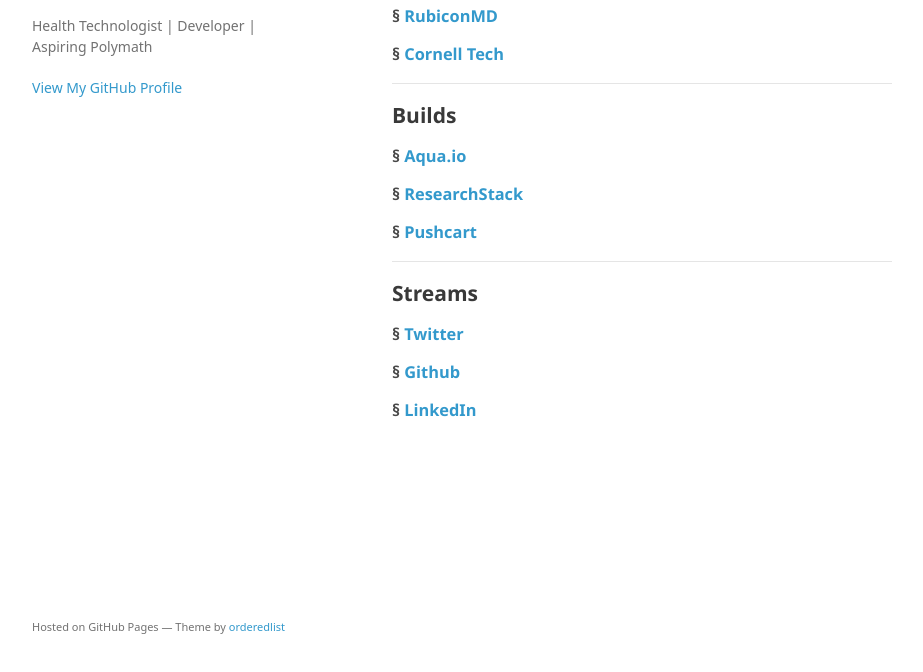
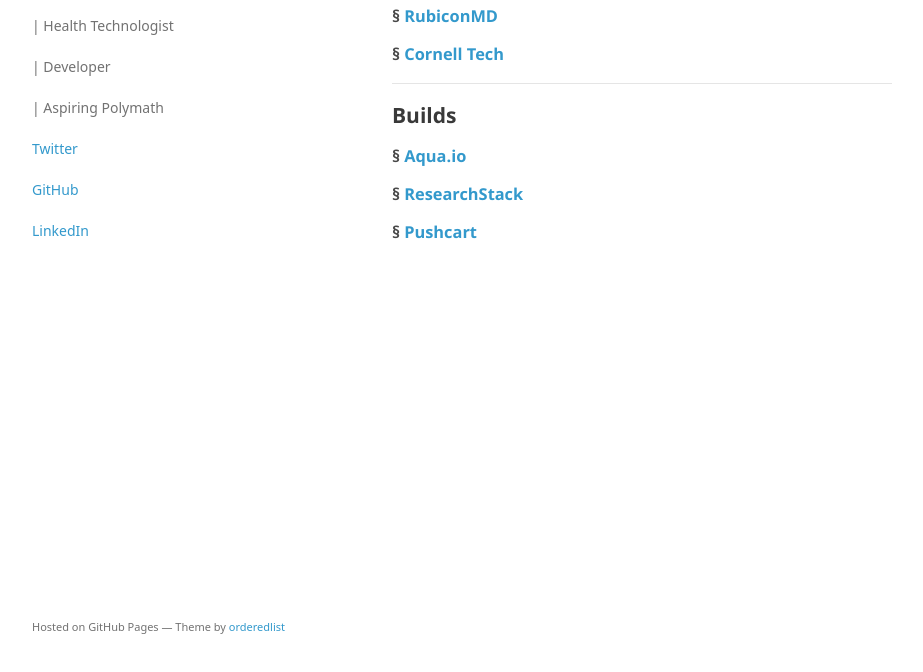
Before and after one commit to mikecarroll/mikecarroll.github.io, a plain HTML site: page index.html in a window 1280 px wide. Shown: the part 94-766 px from the top of the page, without its empty margins (178-1101 px from the left). Drawn offline with Linux system fonts and the light colour scheme; a web font is replaced by a local one.

Commit message:
Design tweaks

```diff
--- a/index.html
+++ b/index.html
@@ -16,10 +16,14 @@
     <div class="wrapper">
       <header>
         <h1>Michael Carroll</h1>
-        <p>Health Technologist | Developer | Aspiring Polymath</p>
+        <p>| Health Technologist</p>
+        <p>| Developer</p>
+        <p>| Aspiring Polymath</p>
 
 
-        <p class="view"><a href="https://github.com/mikecarroll">View My GitHub Profile</a></p>
+        <p class="view"><a href="https://twitter.com/_mcarroll_">Twitter</a></p>
+        <p class="view"><a href="https://github.com/mikecarroll">GitHub</a></p>
+        <p class="view"><a href="https://www.linkedin.com/in/michaelscottcarroll">LinkedIn</a></p>
 
       </header>
       <section>
@@ -51,22 +55,6 @@
 <a id="-pushcart" class="anchor" href="#-pushcart" aria-hidden="true"><span aria-hidden="true" class="octicon octicon-link"></span></a>§ <a href="http://gopushcart.com/">Pushcart</a>
 </h3>
 
-<hr>
-
-<h2>
-<a id="streams" class="anchor" href="#streams" aria-hidden="true"><span aria-hidden="true" class="octicon octicon-link"></span></a>Streams</h2>
-
-<h3>
-<a id="-twitter" class="anchor" href="#-twitter" aria-hidden="true"><span aria-hidden="true" class="octicon octicon-link"></span></a>§ <a href="https://twitter.com/_mcarroll_">Twitter</a>
-</h3>
-
-<h3>
-<a id="-github" class="anchor" href="#-github" aria-hidden="true"><span aria-hidden="true" class="octicon octicon-link"></span></a>§ <a href="https://github.com/mikecarroll">Github</a>
-</h3>
-
-<h3>
-<a id="-linkedin" class="anchor" href="#-linkedin" aria-hidden="true"><span aria-hidden="true" class="octicon octicon-link"></span></a>§ <a href="https://www.linkedin.com/in/michaelscottcarroll">LinkedIn</a>
-</h3>
       </section>
       <footer>
         <p><small>Hosted on GitHub Pages &mdash; Theme by <a href="https://github.com/orderedlist">orderedlist</a></small></p>
```
